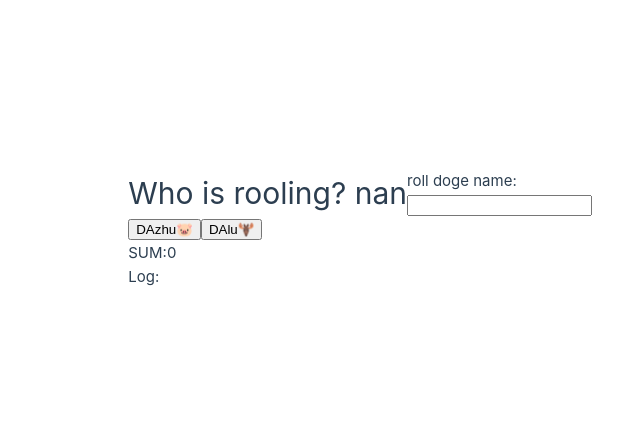
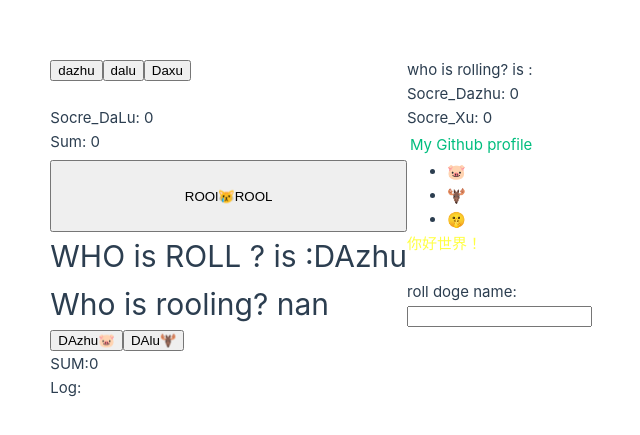
Before and after one commit to NAOXUAN4/naoxuan4.github.io, a Vue app: page / in a window 1280 px wide. Shown: the part 171-606 px from the top of the page, without its empty margins (233-873 px from the left). Built offline with nearby package versions, Linux system fonts and the light colour scheme.

Commit message:
Update App.vue

```diff
--- a/src/App.vue
+++ b/src/App.vue
@@ -16,11 +16,11 @@ import form_vmodelDemo from "./components/form_vmodelDemo.vue"
 <template>
   <!-- <ListDemo />
   <invoDemo /> -->
-  <!-- <eventDemo1 />
-  <eventControler /> -->
-  <!-- <ArrayList />
+  <eventDemo1 />
+  <eventControler />
+  <ArrayList />
   <computedDemo />
-  <styleDemo /> -->
+  <styleDemo />
   <watcherDemo />
   <form_vmodelDemo />
 </template>
```
